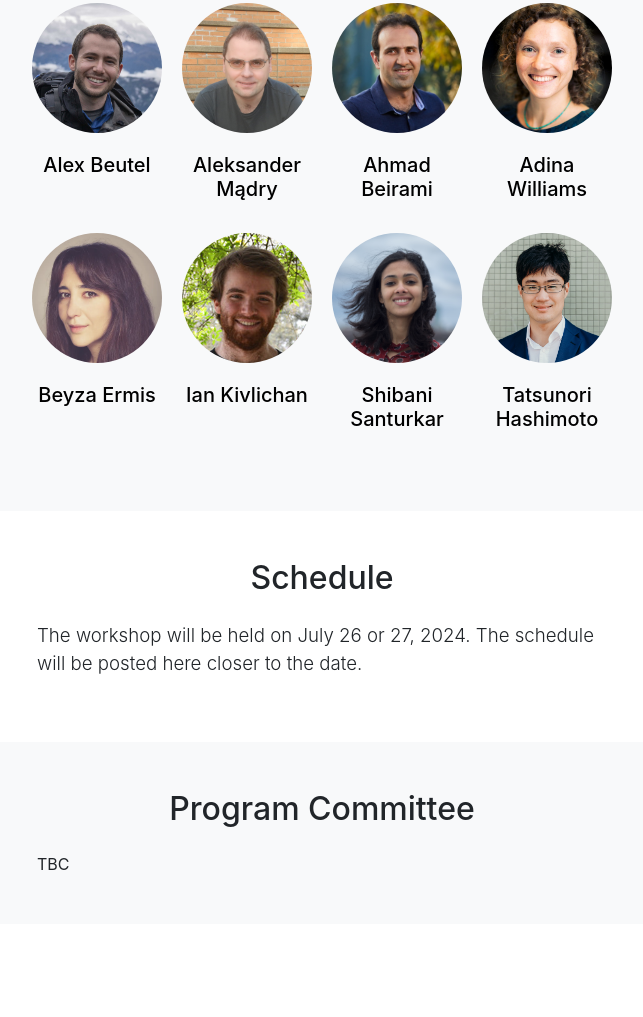
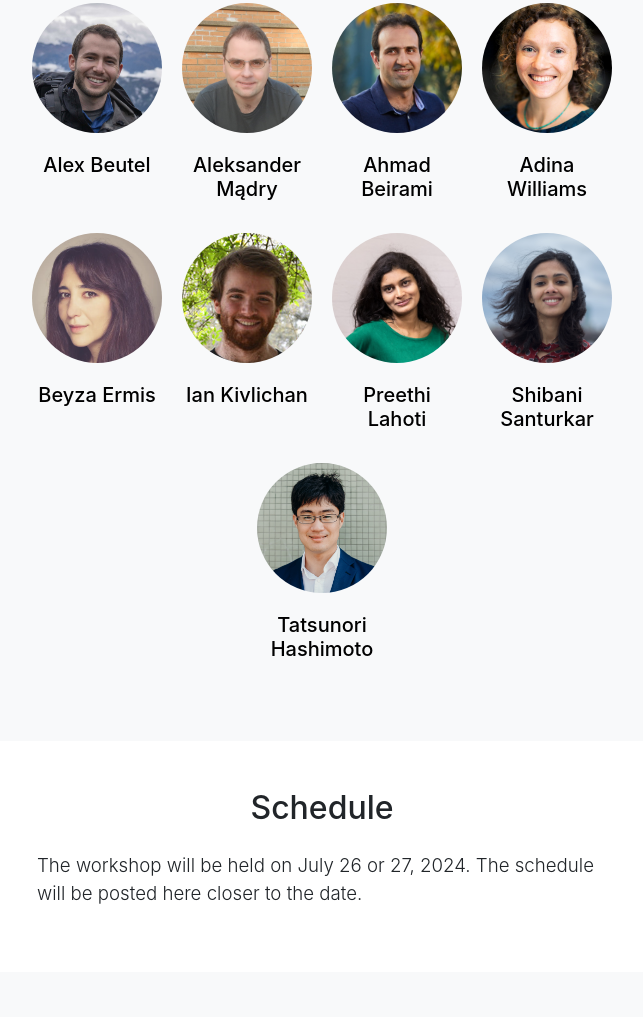
Before and after one commit to icml-nextgenaisafety/icml-nextgenaisafety.github.io, a plain HTML site: page index.html in a window 1280 px wide. Shown: the part 2231-3248 px from the top of the page, without its empty margins (318-961 px from the left). Before the commit the page ends 3155 px from the top, so only its background shows below. Drawn offline with nearby package versions, Linux system fonts and the light colour scheme.

Commit message:
Update index.html

```diff
--- a/index.html
+++ b/index.html
@@ -262,6 +262,16 @@
         </div>
 
         <div class="card">
+          <a href="http://plahoti.de/">
+            <img class="card-img-top img-fluid rounded-circle" src="assets/preethi.jpeg" alt="Preethi Lahoti photo"
+              width="250">
+            <div class="card-body">
+              <h5 class="card-title">Preethi Lahoti</h5>
+            </div>
+          </a>
+        </div>
+
+        <div class="card">
           <a href="https://shibanisanturkar.com/">
             <img class="card-img-top img-fluid rounded-circle" src="assets/shibani.png" alt="Shibani Santurkar photo"
               width="250">
```
